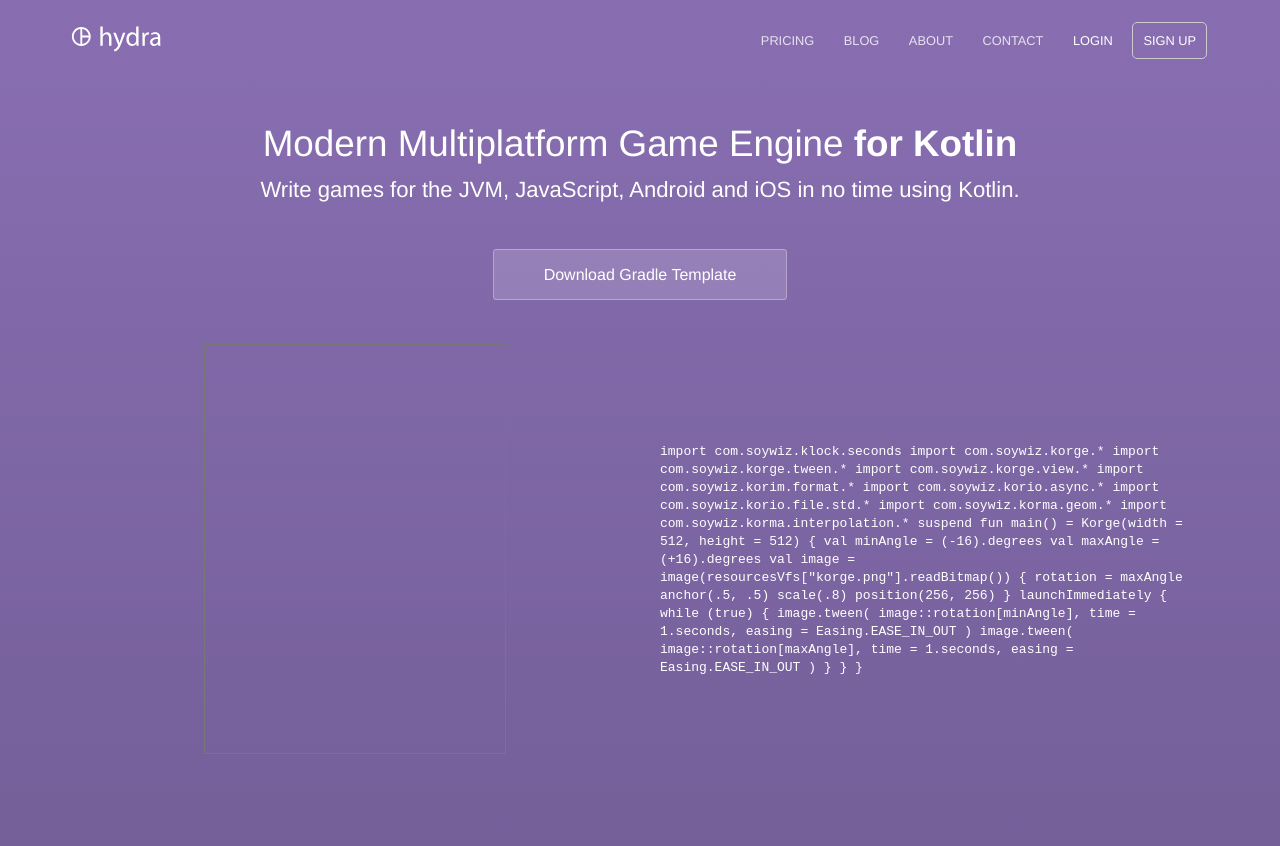
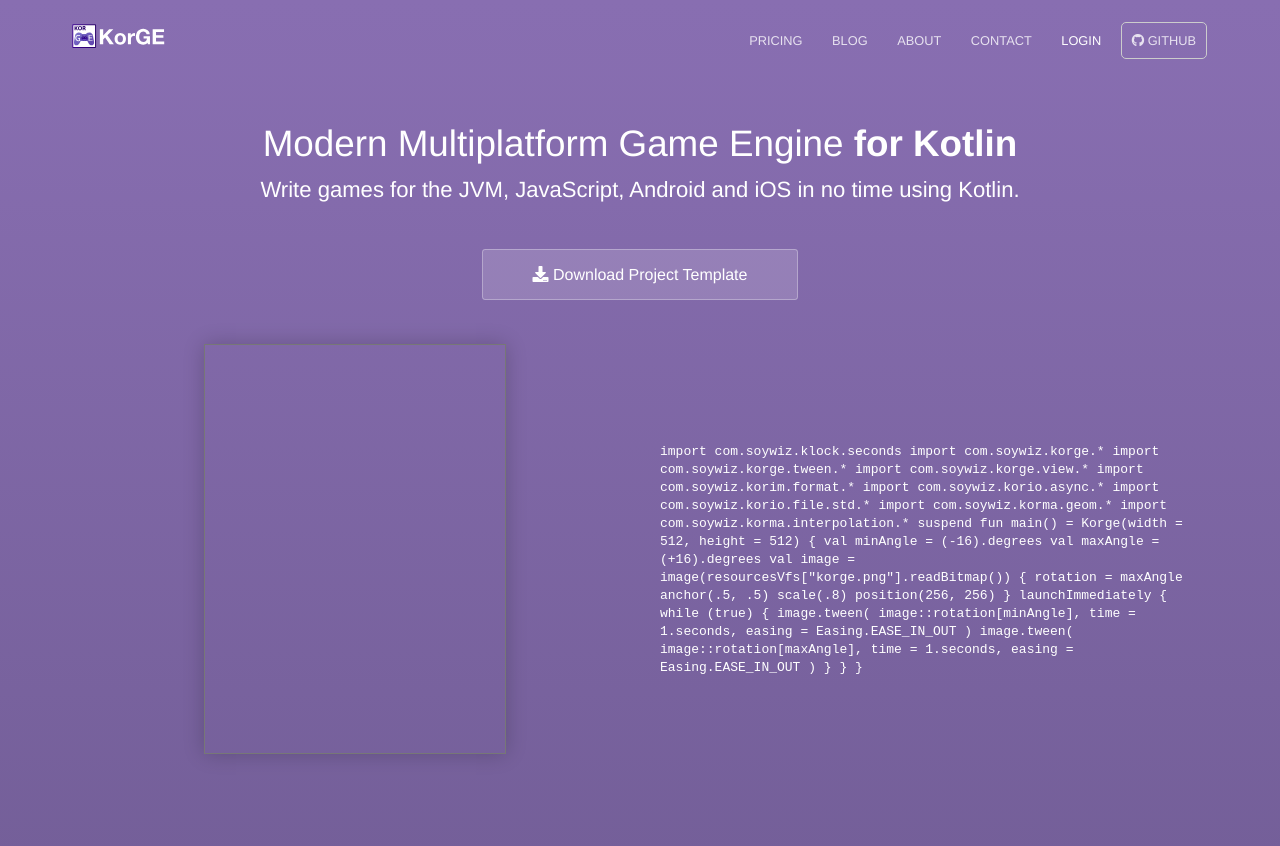
Before and after one commit to korlibs/korge.soywiz.com, a Jekyll site: the page built from index.html, in a window 1280 px wide. Shown: the top 846 px of the page. Built offline with Jekyll 4.4.1, drawn with Linux system fonts in a browser that asks for light colours; a script that is not in the unit is left out.

Commit message:
More work

```diff
--- a/_data/navigation.yml
+++ b/_data/navigation.yml
@@ -18,7 +18,7 @@
   link: /
   new_window: true
   highlight: false
-- name: Sign Up
-  link: /
+- name: "<i class='fab fa-github'></i> GitHub"
+  link: https://github.com/korlibs/korge
   new_window: true
   highlight: true
--- a/_layouts/default.html
+++ b/_layouts/default.html
@@ -9,6 +9,7 @@
 		{% feed_meta %}
 
 		<link rel="stylesheet" href="{{ site.baseurl }}/css/screen.css">
+		<link rel="stylesheet" href="https://use.fontawesome.com/releases/v5.7.0/css/all.css" integrity="sha384-lZN37f5QGtY3VHgisS14W3ExzMWZxybE1SJSEsQp9S+oqd12jhcu+A56Ebc1zFSJ" crossorigin="anonymous">
 		<link rel="icon" type="image/png" href="{{ site.baseurl }}/favicon.png">
 
 		{% if jekyll.environment == 'production' and site.google_analytics_key != '' %}
--- a/index.html
+++ b/index.html
@@ -9,16 +9,25 @@
   KotlinPlayground('.code-blocks-selector');
 });
 </script>
+<style type="text/css">
+.executable-fragment-wrapper {
+	box-shadow: 0 0 20px rgba(0, 0, 0, 0.2);
+}
+</style>
 
 <section class="hero">
 	<div class="text-container" style="max-width: unset;">
 		<h1 class="editable">Modern Multiplatform Game Engine <strong>for Kotlin</strong></h1>
 		<p class="subtext editable">Write games for the JVM, JavaScript, Android and iOS in no time using Kotlin.</p>
-		<div class="cta button alt"><a href="/samples/korge-hello-world.zip">Download Gradle Template</a></div>
+		<div class="cta button alt">
+			<a href="/samples/korge-hello-world.zip">
+				<i class="fas fa-download"></i> Download Project Template
+			</a>
+		</div>
 		<div>
 			<div class="container flex">
 				<div class="text editable">
-						<iframe src="/samples/korge-hello-world/index.html" style="height:408px;max-width:100%;border:1px solid #777;"></iframe>
+						<iframe src="/samples/korge-hello-world/index.html" style="height:408px;max-width:100%;border:1px solid #777;box-shadow: 0 0 20px rgba(0, 0, 0, 0.2);"></iframe>
 				</div>
 				<div class="text editable" style="text-align:left !important;margin-top:15px;">
 <code class="code-blocks-selector" from="11" to="34" data-lines="true" theme="darcula" data-highlight-only output-height="200">
```
Also changed, not shown: images/logo.svg, 1 other file.
